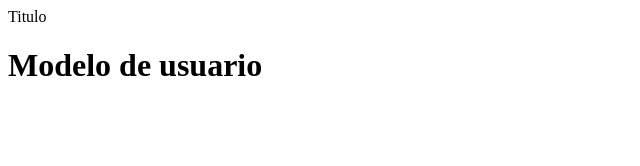
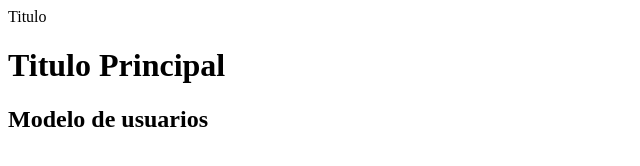
Before and after one commit to Andres12309/ejemplo, a plain HTML site: page index.html in a window 1280 px wide. Shown: the whole page, without its empty margins (0-640 px from the left). Drawn offline with Linux system fonts and the light colour scheme.

Commit message:
#1 Titulo de Modelo

```diff
--- a/index.html
+++ b/index.html
@@ -2,6 +2,7 @@
 <html>
 <head>Titulo</head>
 <body>
-    <h1>Modelo de usuario</h1>
+    <h1>Titulo Principal</h1>
+    <h2>Modelo de usuarios</h2>
 </body>
 </html>
```
